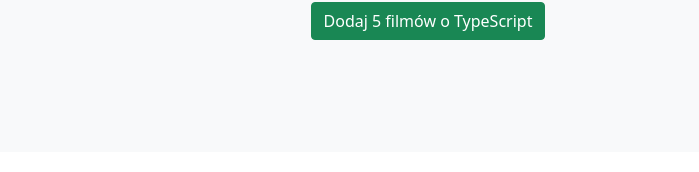
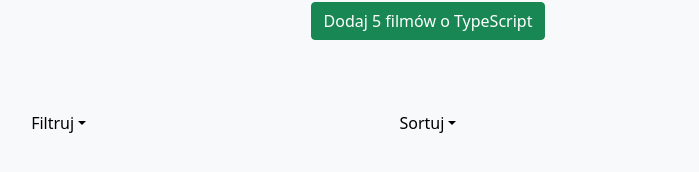
Before and after one commit to KrzysztofHum/Videoapp, a React (Create React App) app: page / in a window 1280 px wide. Shown: the part 250-422 px from the top of the page, without its empty margins (212-911 px from the left). Built offline with nearby package versions, Linux system fonts and the light colour scheme.

Commit message:
FixBugFultr

```diff
--- a/src/components/VideoLists.js
+++ b/src/components/VideoLists.js
@@ -63,14 +63,16 @@ export default function VideoLists() {
 
   return (
     <Container className="mt-5">
-      {currentVideos.length >= 1 ? (
-        <>
       <Row className="p-3">
+        {videos.length >= 1 ? (
           <Col className="col-12 col-sm-4 text-center">
             <Button color="danger" onClick={() => deleteAllVideoHandler()}>
               Usuń Wszystko
             </Button>
           </Col>
+        ) : (
+          ""
+        )}
         <Col className="col-6 col-sm-4 text-center">
           <UncontrolledDropdown>
             <DropdownToggle color="light" caret>
@@ -104,6 +106,7 @@ export default function VideoLists() {
           </UncontrolledDropdown>
         </Col>
       </Row>
+      {videos.length >= 1 ? (
         <Col className="d-flex flex-row-reverse">
           {layout ? (
             <Button color="primary" onClick={() => setLayout(!layout)}>
@@ -115,7 +118,6 @@ export default function VideoLists() {
             </Button>
           )}
         </Col>
-      </>
       ) : (
         ""
       )}
```
Lines whose indentation alone changed are shown as unchanged.
